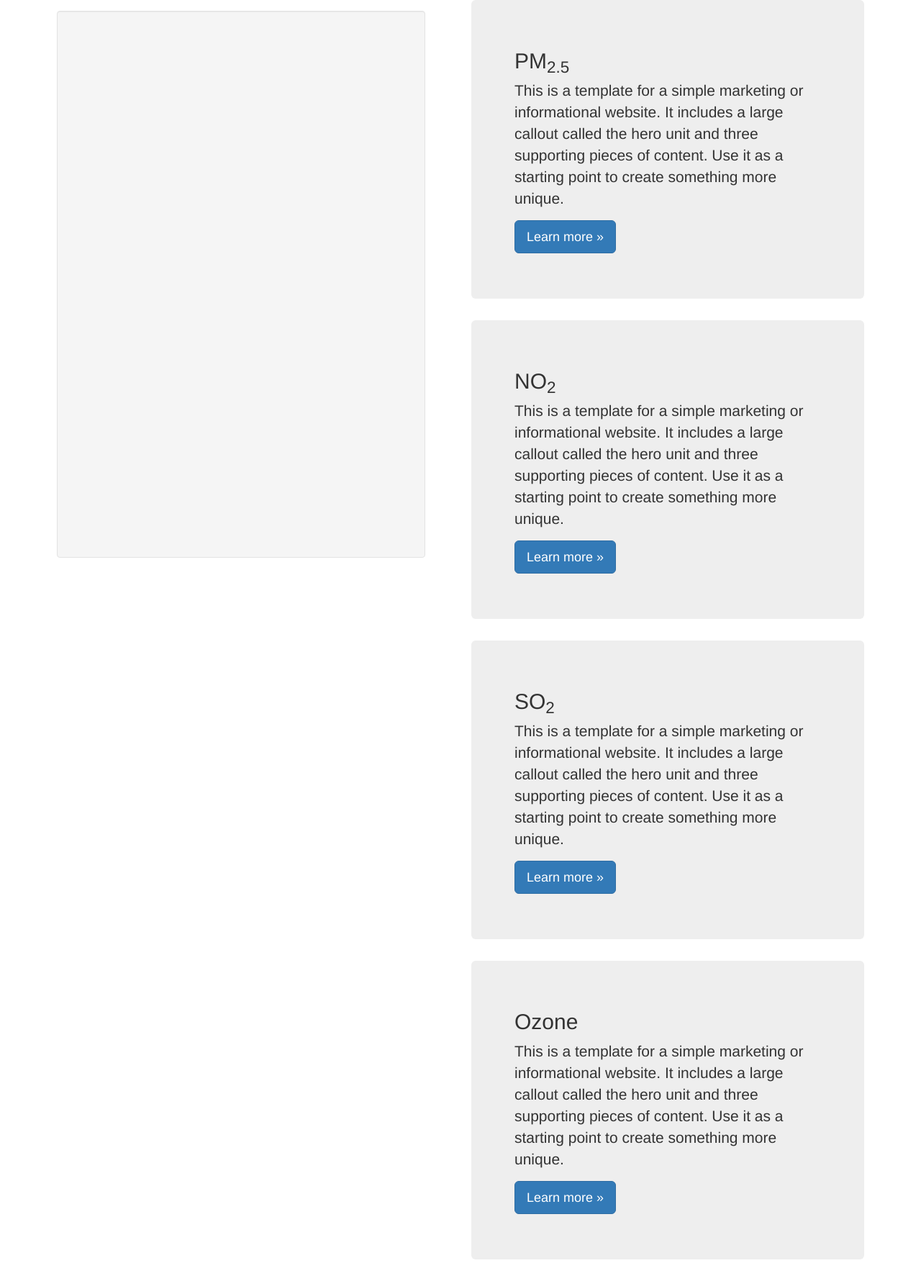
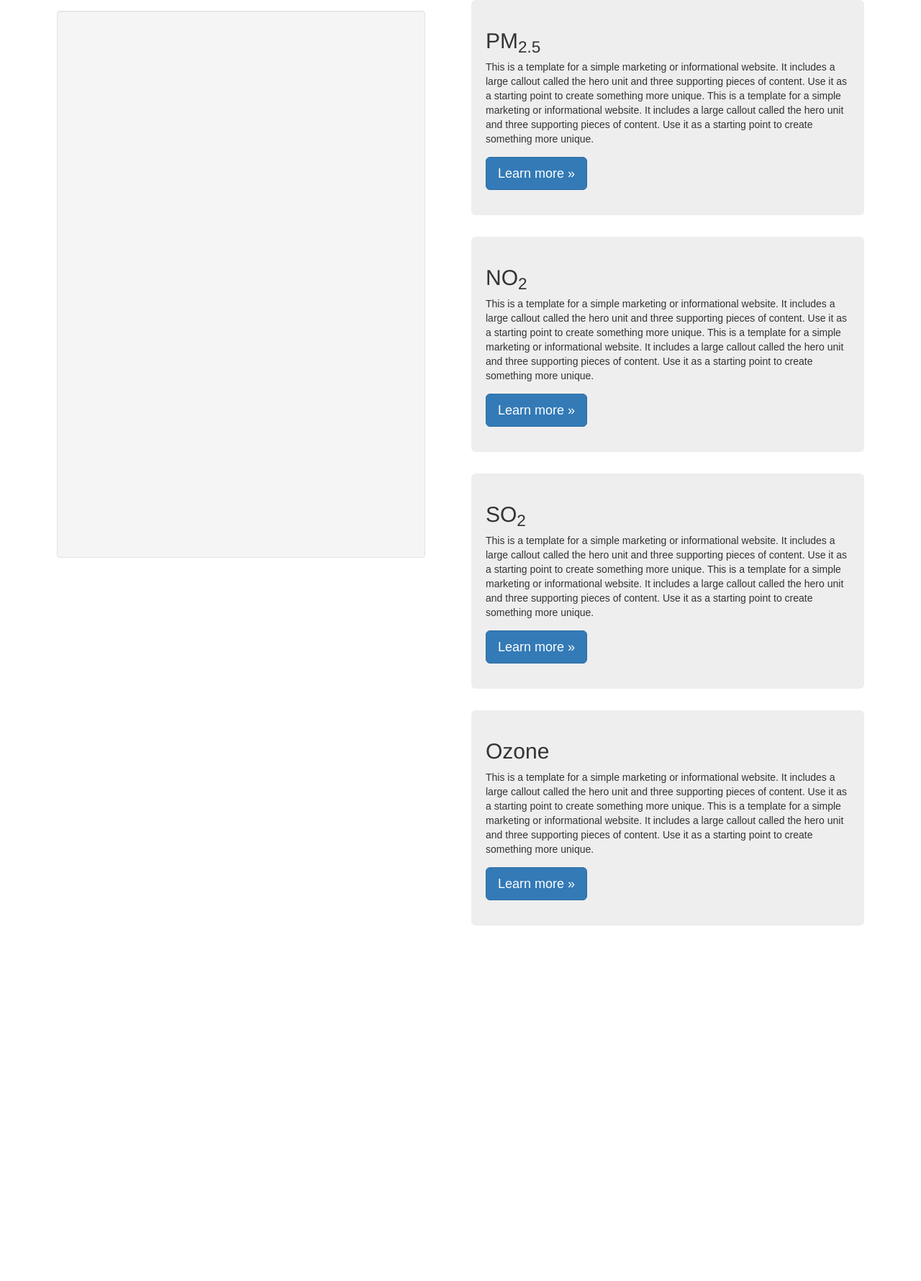
Before and after one commit to swerwath/monitor_mapper, a Flask app: template src/templates/results.html in a window 1280 px wide. Shown: the whole page at 72% size. After the commit the page ends 1286 px from the top, so only its background shows below. Run offline with Flask 2, Linux system fonts and the light colour scheme; the template is opened without the code that fills it, so the values that code supplies are empty; parts of the project's set-up code (start-up, migrations or seed data) failed here and were passed over; some libraries are stand-ins or nearby versions.

Commit message:
Fixed some CSS

```diff
--- a/src/static/css/results.css
+++ b/src/static/css/results.css
@@ -17,3 +17,16 @@
 .well {
   height: 100%;
 }
+
+.container .jumbotron {
+  padding-left: 20px;
+  padding-right: 20px;
+  padding-top: 20px;
+  padding-bottom: 20px;
+}
+
+.jumbotron p {
+  font-size: 14px;
+  font-weight: 200;
+  font-family: sans-serif;
+}
--- a/src/templates/base.html
+++ b/src/templates/base.html
@@ -4,8 +4,8 @@
 <meta charset=utf-8>
 <link href="//netdna.bootstrapcdn.com/bootstrap/3.0.0/css/bootstrap-glyphicons.css" rel="stylesheet">
 <link rel="stylesheet" href="https://maxcdn.bootstrapcdn.com/bootstrap/3.3.7/css/bootstrap.min.css" integrity="sha384-BVYiiSIFeK1dGmJRAkycuHAHRg32OmUcww7on3RYdg4Va+PmSTsz/K68vbdEjh4u" crossorigin="anonymous">
+<script src="https://maxcdn.bootstrapcdn.com/bootstrap/3.3.7/js/bootstrap.min.js" integrity="sha384-Tc5IQib027qvyjSMfHjOMaLkfuWVxZxUPnCJA7l2mCWNIpG9mGCD8wGNIcPD7Txa" crossorigin="anonymous"></script>
 {% block css %}{% endblock %}
-<script src="https://maxcdn.bootstrapcdn.com/bootstrap/3.3.7/js/bootstrap.min.js" integrity="sha384-Tc5IQib027qvyjSMfHjOMaLkfuWVxZxUPnCJA7l2mCWNIpG9mGCD8wGNIcPD7Txa" crossorigin="anonymous"></script>
 {% block js %}{% endblock %}
 {% endblock %}
 
--- a/src/templates/results.html
+++ b/src/templates/results.html
@@ -28,39 +28,47 @@
         <div class="col-md-3"></div>
 
         <div class="col-md-6">
-            <div class="jumbotron">
+            <div class="jumbotron sidecontent">
                  <h2>PM<sub>2.5</sub></h1>
 
-                <p>This is a template for a simple marketing or informational website. It
+                <p class="sideparagraph">This is a template for a simple marketing or informational website. It
                     includes a large callout called the hero unit and three supporting pieces
-                    of content. Use it as a starting point to create something more unique.</p>
+                    of content. Use it as a starting point to create something more unique. This is a template for a simple marketing or informational website. It
+                        includes a large callout called the hero unit and three supporting pieces
+                        of content. Use it as a starting point to create something more unique.</p>
                 <p><a class="btn btn-primary btn-lg">Learn more »</a>
                 </p>
             </div>
-            <div class="jumbotron">
+            <div class="jumbotron sidecontent">
                  <h2>NO<sub>2</sub></h1>
 
                 <p>This is a template for a simple marketing or informational website. It
                     includes a large callout called the hero unit and three supporting pieces
-                    of content. Use it as a starting point to create something more unique.</p>
+                    of content. Use it as a starting point to create something more unique. This is a template for a simple marketing or informational website. It
+                        includes a large callout called the hero unit and three supporting pieces
+                        of content. Use it as a starting point to create something more unique.</p>
                 <p><a class="btn btn-primary btn-lg">Learn more »</a>
                 </p>
             </div>
-            <div class="jumbotron">
+            <div class="jumbotron sidecontent">
                  <h2>SO<sub>2</sub></h1>
 
-                <p>This is a template for a simple marketing or informational website. It
+                <p class="sideparagraph">This is a template for a simple marketing or informational website. It
                     includes a large callout called the hero unit and three supporting pieces
-                    of content. Use it as a starting point to create something more unique.</p>
+                    of content. Use it as a starting point to create something more unique. This is a template for a simple marketing or informational website. It
+                        includes a large callout called the hero unit and three supporting pieces
+                        of content. Use it as a starting point to create something more unique.</p>
                 <p><a class="btn btn-primary btn-lg">Learn more »</a>
                 </p>
             </div>
-            <div class="jumbotron">
+            <div class="jumbotron sidecontent">
                  <h2>Ozone</h1>
 
-                <p>This is a template for a simple marketing or informational website. It
+                <p class="sideparagraph">This is a template for a simple marketing or informational website. It
                     includes a large callout called the hero unit and three supporting pieces
-                    of content. Use it as a starting point to create something more unique.</p>
+                    of content. Use it as a starting point to create something more unique. This is a template for a simple marketing or informational website. It
+                        includes a large callout called the hero unit and three supporting pieces
+                        of content. Use it as a starting point to create something more unique.</p>
                 <p><a class="btn btn-primary btn-lg">Learn more »</a>
                 </p>
             </div>
```
